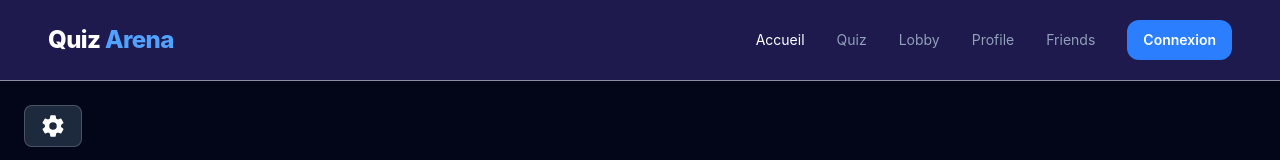
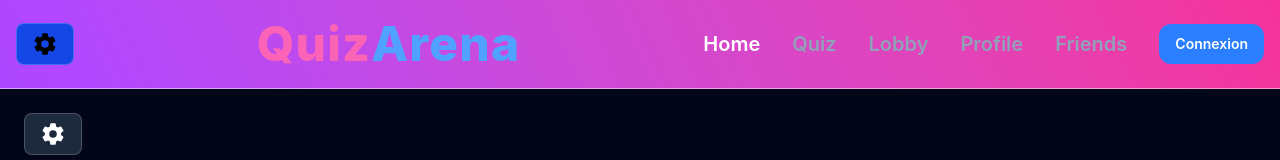
Before and after one commit to rafeger/Transcendance, a React (Vite) app in the folder frontend/: page / in a window 1280 px wide. Shown: the top 160 px of the page. Built offline with nearby package versions, Linux system fonts and the light colour scheme; no server answers.

Commit message:
[22r-lzannis] feat: Header changed

```diff
--- a/frontend/src/components/Header.tsx
+++ b/frontend/src/components/Header.tsx
@@ -1,15 +1,53 @@
 import { Link, NavLink } from 'react-router-dom';
+import { useTheme } from "../contexts/ThemeContext";
+import { useState } from "react";
+import { IoSettingsSharp } from "react-icons/io5";
 
 function Header() {
+  const { isDark, toggleTheme } = useTheme();
+  const [isSettingOpen, setSettingOpen] = useState(false);
+
   return (
-    <header className="border-b border-white/50 bg-indigo-950 text-white">
-      <div className="mx-auto flex max-w-7xl items-center justify-between px-6 py-5 md:px-12">
-        {/* Logo */}
-        <Link to="/" className="text-2xl font-extrabold tracking-tight">
-          Quiz <span className="text-blue-400">Arena</span>
+    <header className="border-b border-white/50 bg-linear-65 from-purple-500 to-pink-500 text-white">
+      <div className="mx-auto flex max-w-7xl items-center justify-between px-4 py-5">
+        <div className="relative z-50">
+          <button
+            type="button"
+            onClick={() => setSettingOpen((open) => !open)}
+            className={`rounded-lg border px-4 py-2 transition ${
+            isDark
+              ? "border-white/20 bg-blue-700 hover:bg-blue-600"
+              : "border-slate-300 bg-white hover:bg-slate-200"
+              }`}
+            >
+            <IoSettingsSharp size={24} color='black'/>
+          </button>
+          {isSettingOpen && (
+            <section className={`mt-4 max-w-sm rounded-xl border p-5 ${
+              isDark ? "bg-slate-900" : "bg-white"
+              }`}
+            >
+            <h2 className="text-xl font-bold text-blue-500">
+              Settings
+            </h2>
+
+            <div className="mt-4 flex items-center justify-between gap-4">
+              <span className='text-blue-500'>Theme</span>
+
+              <button type="button" onClick={toggleTheme}
+              className="rounded-lg bg-blue-600 px-4 py-2 font-semibold text-white transition hover:bg-blue-500"
+              >
+                {isDark ? "Light" : "Dark"}
+              </button>
+            </div>
+          </section>
+        )}
+      </div>
+
+        <Link to="/" className="text-5xl font-extrabold tracking-wide">
+          <span className='text-pink-400'>Quiz</span>
+          <span className="text-blue-400">Arena</span>
         </Link>
-
-        {/* Navigation */}
         <nav
           aria-label="Navigation principale"
           className="flex items-center gap-4 md:gap-8"
@@ -18,18 +56,18 @@ function Header() {
             to="/"
             end
             className={({ isActive }) =>
-              `hidden text-sm transition hover:text-white sm:block ${
+              `hidden text-xl font-semibold transition hover:text-white sm:block ${
                 isActive ? 'text-white' : 'text-slate-400'
               }`
             }
           >
-            Accueil
+            Home
           </NavLink>
 
           <NavLink
             to="/quiz"
             className={({ isActive }) =>
-              `text-sm transition hover:text-white ${
+              `text-xl font-semibold transition hover:text-white ${
                 isActive ? 'text-white' : 'text-slate-400'
               }`
             }
@@ -40,7 +78,7 @@ function Header() {
           <NavLink
             to="/lobby"
             className={({ isActive }) =>
-              `text-sm transition hover:text-white ${
+              `text-xl font-semibold transition hover:text-white ${
                 isActive ? 'text-white' : 'text-slate-400'
               }`
             }
@@ -51,7 +89,7 @@ function Header() {
           <NavLink
             to="/profile"
             className={({ isActive }) =>
-              `text-sm transition hover:text-white ${
+              `text-xl font-semibold transition hover:text-white ${
                 isActive ? 'text-white' : 'text-slate-400'
               }`
             }
@@ -62,7 +100,7 @@ function Header() {
           <NavLink
             to="/friends"
             className={({ isActive }) =>
-              `text-sm transition hover:text-white ${
+              `text-xl font-semibold transition hover:text-white ${
                 isActive ? 'text-white' : 'text-slate-400'
               }`
             }
```
